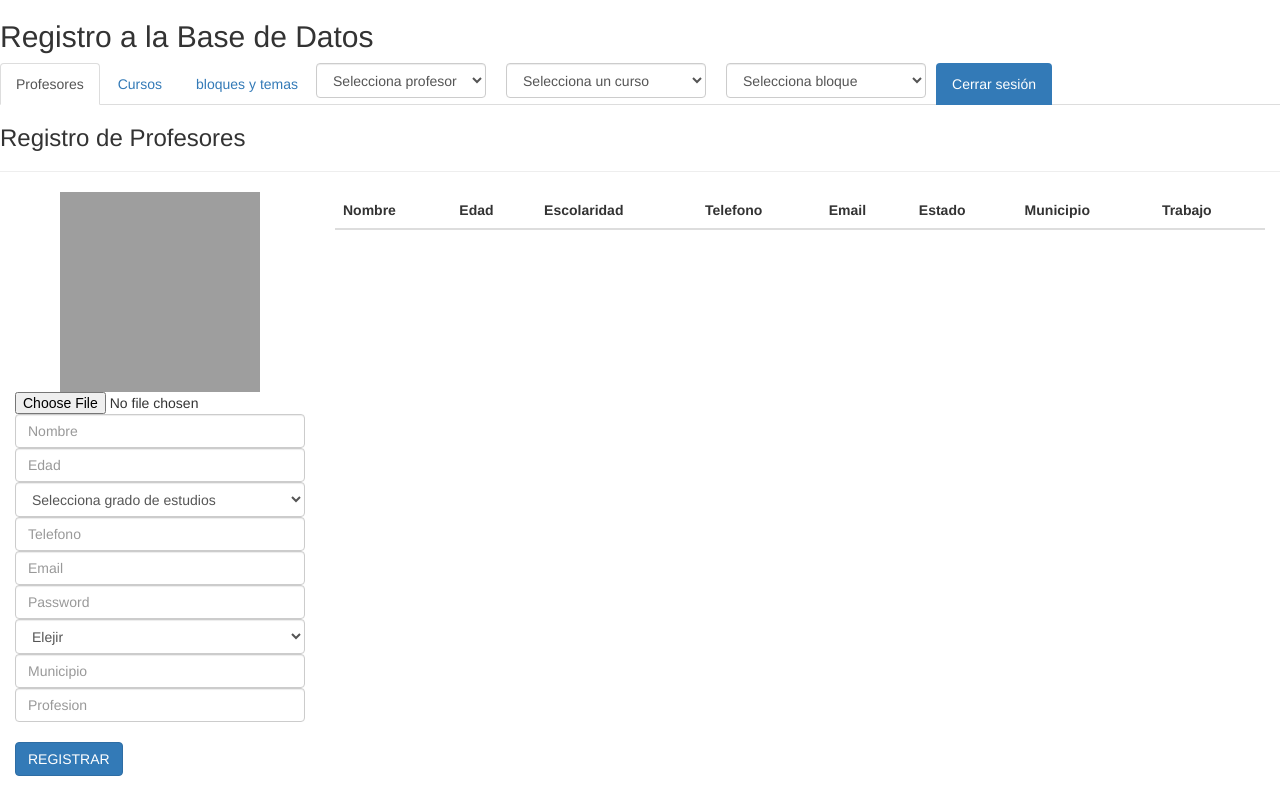
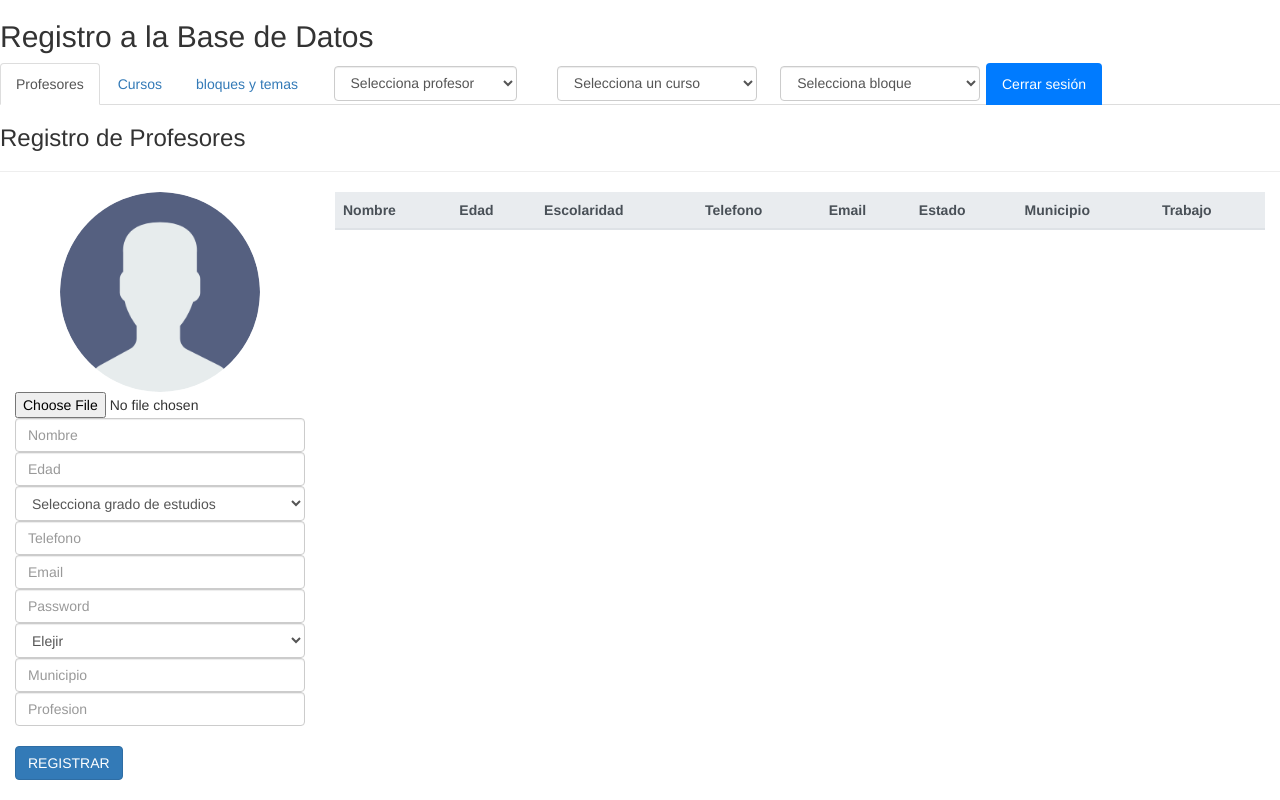
Before and after one commit to ABSolucionesEmpresariales/Uniline, a PHP site: page /uniline/views/registro.php in a window 1280 px wide. Run offline with PHP 8.4, Linux system fonts and the light colour scheme; the visitor is signed in with stand-in values (Sample User, id 1); data that the repository does not hold is empty; grey boxes are pictures that could not be loaded.

Commit message:
visuales-registro

```diff
--- a/views/registro.php
+++ b/views/registro.php
@@ -11,6 +11,7 @@ include '../controllers/sessionCEO.php';
     <title>Registrar</title>
     <meta name="viewport" content="width=device-width, initial-scale=1">
 
+    <link rel="stylesheet" href="https://stackpath.bootstrapcdn.com/bootstrap/4.4.1/css/bootstrap.min.css" integrity="sha384-Vkoo8x4CGsO3+Hhxv8T/Q5PaXtkKtu6ug5TOeNV6gBiFeWPGFN9MuhOf23Q9Ifjh" crossorigin="anonymous">
     <link rel="stylesheet" href="https://maxcdn.bootstrapcdn.com/bootstrap/3.4.1/css/bootstrap.min.css">
     <script src="https://ajax.googleapis.com/ajax/libs/jquery/3.4.1/jquery.min.js"></script>
     <script src="https://maxcdn.bootstrapcdn.com/bootstrap/3.4.1/js/bootstrap.min.js"></script>
@@ -44,7 +45,7 @@ include '../controllers/sessionCEO.php';
                                 <option value="0">Selecciona bloque</option>
                             </select>
                         </li>
-                        <li><a class="btn btn-primary" href="../controllers/sesion-destroy.php">Cerrar sesión</a></li>
+                        <li><a class="bg-primary" href="../controllers/sesion-destroy.php">Cerrar sesión</a></li>
 
                     </ul>
                 </div>
@@ -71,6 +72,9 @@ include '../controllers/sessionCEO.php';
                                     <input type="text" id="nombre-bloque" class="form-control inden-bloque" name="TBloques" placeholder="Nombre del Bloque">
                                     <br>
                                     <button id="btn-bloque" class="btn btn-primary primary-btn text-uppercase" type="submit" name="submit">Añadir</button>
+                                    <div class="spinner-border text-primary d-none" role="status">
+                                        <span class="sr-only">Loading...</span>
+                                    </div>
                                 </form>
                             </div>
                             <div class="form col-lg-7">
@@ -101,6 +105,9 @@ include '../controllers/sessionCEO.php';
                                     <div>Archivo *opcional<input type="file" id="archivo-tema" class="form-control" name="FArchivo"></div>
                                     <br>
                                     <button id="btn-tema" class="btn btn-primary primary-btn text-uppercase" type="submit" name="submit">Añadir tema</button>
+                                    <div class="spinner-border text-primary d-none" role="status">
+                                        <span class="sr-only">Loading...</span>
+                                    </div>
                                 </form>
                             </div>
                             <div class="form col-lg-7">
@@ -129,6 +136,9 @@ include '../controllers/sessionCEO.php';
                                     <textarea rows="5" cols="50" id="descripcion-examen" class="form-control inden-examen" name="TADescripcion" placeholder="escribe una descripcion de este examen"></textarea>
                                     <br>
                                     <button id="btn-examen" class="btn btn-primary primary-btn text-uppercase" type="submit" name="submit">Enviar datos</button>
+                                    <div class="spinner-border text-primary d-none" role="status">
+                                        <span class="sr-only">Loading...</span>
+                                    </div>
                                 </form>
                                 <hr>
                             </div>
@@ -176,6 +186,9 @@ include '../controllers/sessionCEO.php';
                                             <label><input type="text" id="respuesta4" class="form-control inden-preguntas" name="TRespuesta" placeholder="respuesta 4"></label>
                                         </div>
                                         <button class="btn btn-primary primary-btn text-uppercase" type="submit" name="submit">Registrar</button>
+                                        <div class="spinner-border text-primary d-none" role="status">
+                                            <span class="sr-only">Loading...</span>
+                                        </div>
                                     </div>
                                 </form>
                                 <hr>
@@ -208,6 +221,9 @@ include '../controllers/sessionCEO.php';
                                     <textarea rows="5" cols="50" id="descripcion-tarea" class="form-control inden-tareas" name="TADescripcion" placeholder="Descripcion de la tarea"></textarea>
                                     <div>archivo<input type="file" id="archivo-tarea" class="form-control inden-tareas" name="FArchivo"></div>
                                     <button class="btn btn-primary primary-btn text-uppercase" type="submit" name="submit">Registrar</button>
+                                    <div class="spinner-border text-primary d-none" role="status">
+                                        <span class="sr-only">Loading...</span>
+                                    </div>
                                 </form>
                                 <hr>
                             </div>
@@ -233,20 +249,20 @@ include '../controllers/sessionCEO.php';
                     <!-- REGISTRO DE PROFESORES -->
                     <h3>Registro de Profesores</h3>
                     <hr>
-                    <div class="form col-lg-3">
+                    <div class="form col-lg-3 col-md-6">
                         <form class="form-wrap" id="registro-profesor">
                             <div class="imagen flex">
                                 <div id="preview" class="text-center">
 
                                 </div>
                                 <div id="preview-final" class="text-center">
-                                    <img id="foto-perfil" class="rounded-circle" width="200" height="200" src="../img/Users/perfil.png" alt="foto de profesor">
+                                    <img id="foto-perfil" class="rounded-circle" width="200" height="200" src="../img/perfil.png" alt="foto de profesor">
                                 </div>
-                                <input type="file" name="Fimagen" class="custom-file-input inden-profesores" id="inputGroupFile01" aria-describedby="inputGroupFileAddon01">
+                                <input type="file" name="Fimagen" class="inden-profesores" id="inputGroupFile01" aria-describedby="inputGroupFileAddon01">
                             </div>
                             <input type="text" id="registrar-nombre" class="form-control inden-profesores" name="TNombre" placeholder="Nombre">
                             <input type="text" id="registrar-edad" class="form-control inden-profesores" name="TEdad" placeholder="Edad">
-                            <select id="registrar-grado" name="TGrado" class="form-control m-1 inden-profesores" style="height: 35px!important">
+                            <select id="registrar-grado" name="TGrado" class="form-control inden-profesores" style="height: 35px!important">
                                 <option value="">Selecciona grado de estudios</option>
                                 <option value="Secundaria">Secundaria</option>
                                 <option value="Bachillerato">Bachillerato</option>
@@ -256,12 +272,15 @@ include '../controllers/sessionCEO.php';
                             <input type="phone" id="registrar-tel" class="form-control inden-profesores" name="TTelefono" placeholder="Telefono">
                             <input type="email" id="registrar-email" class="form-control inden-profesores" name="TEmail" placeholder="Email">
                             <input type="password" id="registrar-pass" class="form-control inden-profesores" name="TPass" placeholder="Password">
-                            <select id="registrar-estado2" name="TEstado" class="form-control m-1 inden-profesores" style="height: 35px!important">
+                            <select id="registrar-estado2" name="TEstado" class="form-control inden-profesores" style="height: 35px!important">
                             </select>
                             <input type="text" id="registrar-municipio" class="form-control inden-profesores" name="TMunicipio" placeholder="Municipio">
                             <input type="text" id="registrar-profesion" class="form-control inden-profesores" name="TProfesion" placeholder="Profesion">
                             <br>
                             <button class="btn btn-primary primary-btn text-uppercase" type="submit" name="submit">Registrar</button>
+                            <div class="spinner-border text-primary d-none" role="status">
+                                <span class="sr-only">Loading...</span>
+                            </div>
                         </form>
 
                     </div>
@@ -294,13 +313,13 @@ include '../controllers/sessionCEO.php';
                             <input type="hidden" id="idcurso" name="idcurso" value="">
                             <input type="hidden" id="accion" name="accion" value="insertar">
                             <div class="imagen flex">
-                                 <div id="preview2" class="text-center">
+                                <div id="preview2" class="text-center">
 
                                 </div>
                                 <div id="preview-final2" class="text-center">
-                                    <img id="foto-curso" class="rounded-circle" width="200" height="200" src="../img/anadir.png" alt="foto de profesor">
+                                    <img id="foto-curso" width="200" height="200" src="../img/anadir.png" alt="foto de profesor">
                                 </div>
-                                <input type="file" name="Fimagen" class="custom-file-input inden-curso" id="inputGroupFile02" aria-describedby="inputGroupFileAddon01">
+                                <input type="file" name="Fimagen" class="inden-curso" id="inputGroupFile02" aria-describedby="inputGroupFileAddon01">
                             </div>
                             <input type="text" id="nombre-curso" class="form-control inden-curso" name="TNombre" placeholder="Nombre del curso">
                             <textarea rows="5" cols="50" id="descripcion-curso" class="form-control inden-curso" name="TADescripcion" placeholder="Descripcion del curso"></textarea>
@@ -310,6 +329,9 @@ include '../controllers/sessionCEO.php';
                             <input type="text" id="video-curso" class="form-control inden-curso" name="TVideo" placeholder="URL video"></<input>
                             <br>
                             <button class="btn btn-primary primary-btn text-uppercase" type="submit" name="submit">Registrar</button>
+                            <div class="spinner-border text-primary d-none" role="status">
+                                <span class="sr-only">Loading...</span>
+                            </div>
                         </form>
                     </div>
                     <div class="form col-lg-9">
```
Also changed, not shown: js/register.js (+14 -11 lines).
